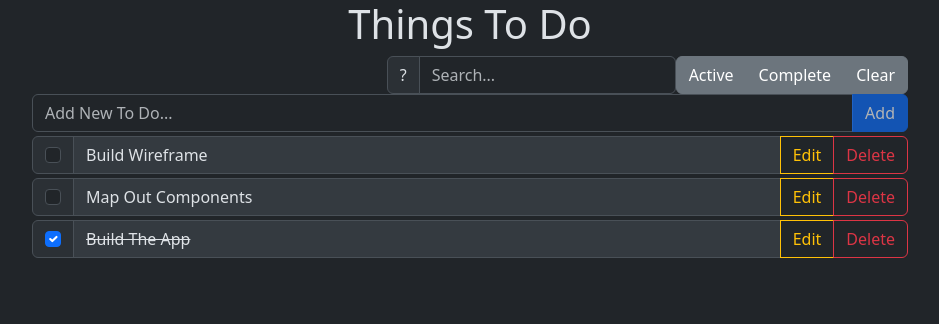
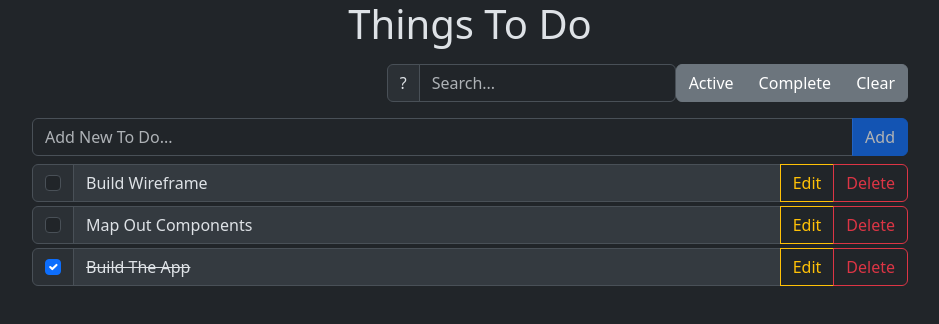
Before and after one commit to itsnick86/todo_react, a React (Create React App) app: page / in a window 1280 px wide. Shown: the top 324 px of the page, without its empty margins (170-1109 px from the left). Built offline with nearby package versions, Linux system fonts and the light colour scheme.

Commit message:
Updated spacing

```diff
--- a/src/components/Filter.js
+++ b/src/components/Filter.js
@@ -16,7 +16,7 @@ const Filter = props => {
     };
 
     return (
-        <div className="row justify-content-end">
+        <div className="row justify-content-end mt-3 mb-3">
             <div
                 className="btn-toolbar col-auto"
                 role="toolbar"
--- a/src/components/ToDoGrid.js
+++ b/src/components/ToDoGrid.js
@@ -53,7 +53,7 @@ const ToDoGrid = props => {
 
     return (
         <>
-            <div className="input-group mb-1">
+            <div className="input-group mb-2">
                 <input
                     type="text"
                     className="form-control"
```
